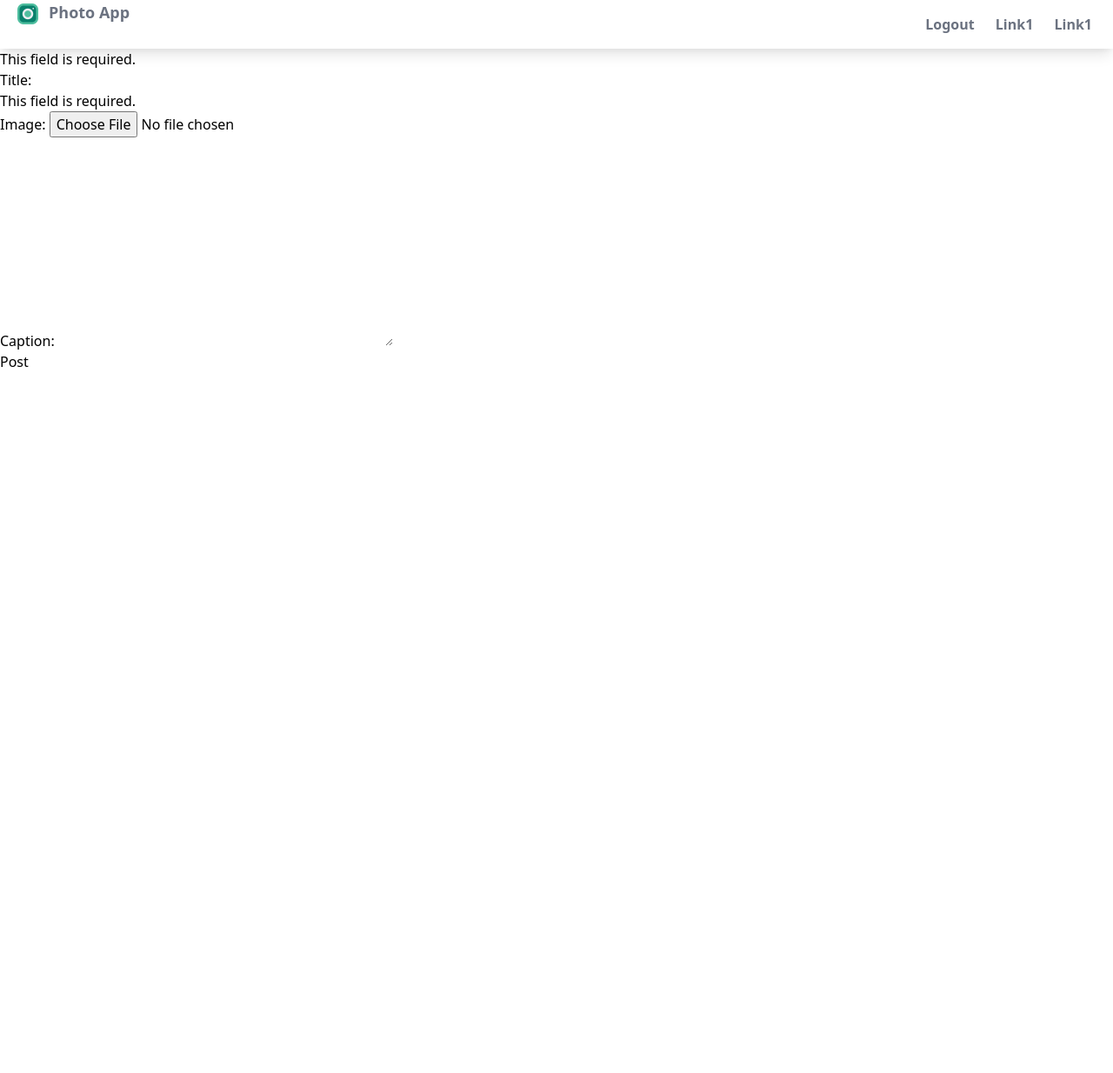
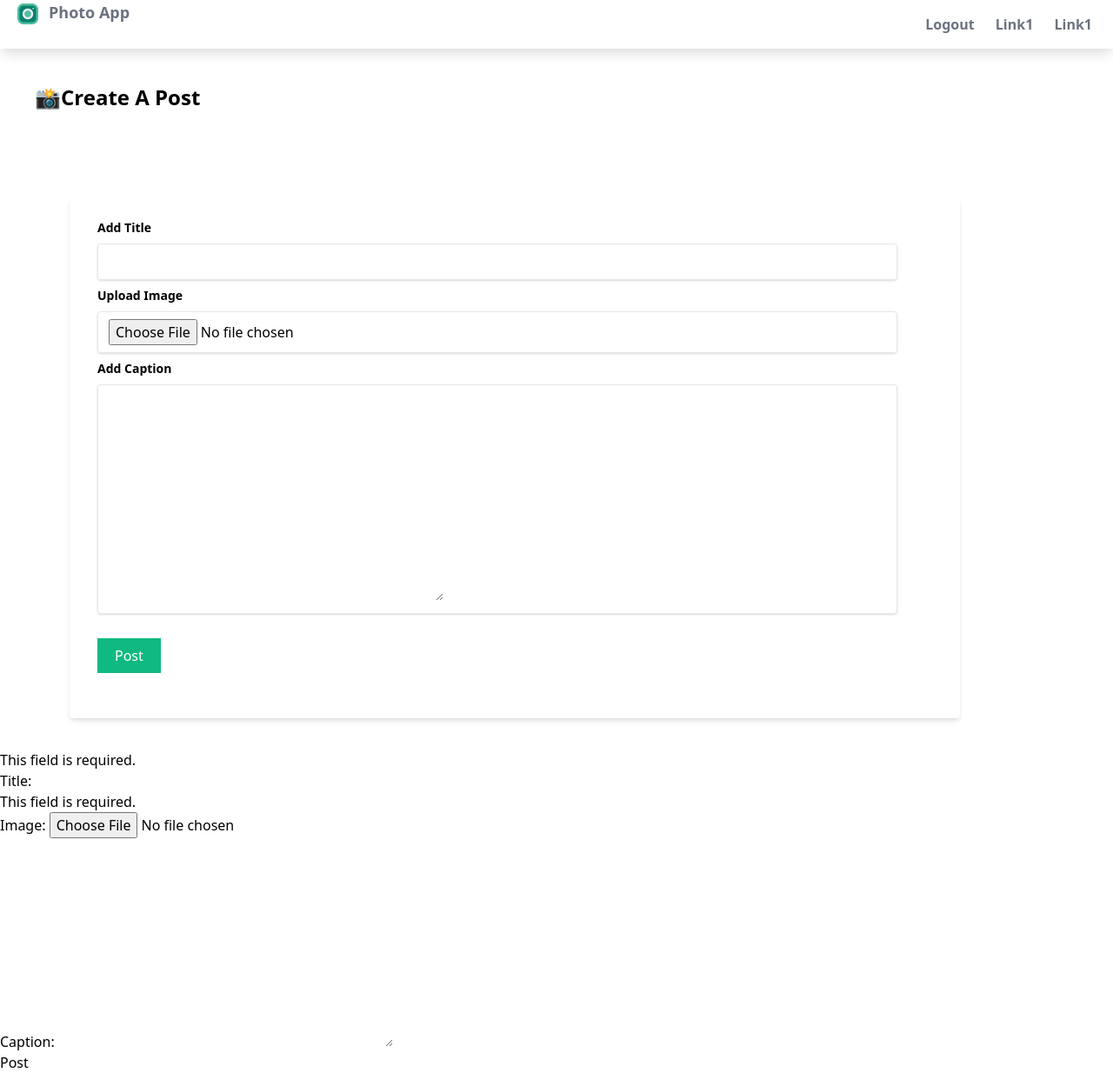
Before and after one commit to Harshs0891/Social-Media-App, a Django app: page /posts/create/ in a window 1280 px wide. Shown: the whole page at 87% size. Before the commit the page ends 422 px from the top, so only its background shows below. Run offline with Django 5.2, Linux system fonts and the light colour scheme; a user stored in the database is signed in; style sheets or scripts are compiled from the project's sources.

Commit message:
styled the post creation page

```diff
--- a/posts/templates/posts/create.html
+++ b/posts/templates/posts/create.html
@@ -1,9 +1,37 @@
 {% extends "users/base.html" %}
 {% block body %}
+<h2 class="text-2xl m-10 font-bold">📸Create A Post</h2>
+<div class="container py-5 mx-10">
+    <form action="" method="post" class="bg-white shadow-md m-10 px-8 rounded pt-6 pb-8 mb-4 w-4/5" enctype="multipart/form-data">
+        {% csrf_token %}
+
+        <div class="mb-2">
+            <label class="block text-grey-700 text-sm font-bold mb-2" for="">Add Title</label>
+            <div class="shadow appearance-none border rounded py-2 px-3 mr-10 text-grey-700">
+                {{ form.title }}
+            </div>
+        </div>
+
+        <div class="mb-2">
+            <label class="block text-grey-700 text-sm font-bold mb-2" for="">Upload Image</label>
+            <div class="shadow appearance-none border rounded py-2 px-3 mr-10 text-grey-700">
+                {{ form.image }}
+            </div>
+        </div>
+
+        <div class="mb-2">
+            <label class="block text-grey-700 text-sm font-bold mb-2" for="">Add Caption</label>
+            <div class="shadow appearance-none border rounded py-2 px-3 mr-10 text-grey-700">
+                {{ form.caption }}
+            </div>
+        </div>
+
+        <button class="bg-green-500 text-white my-5 px-5 py-2" type="submit">Post</button>
+    </form>
+</div>
 <form action="" method="post" enctype="multipart/form-data">
     {% csrf_token %}
     {{ form.as_p }}
-    {% comment %} <input type="submit" value="Submit"> {% endcomment %}
     <button type="submit">Post</button>
 </form>
 {% endblock body %}
--- a/users/templates/users/edit.html
+++ b/users/templates/users/edit.html
@@ -2,7 +2,7 @@
 {% block body %}
 <h2 class="text-2xl m-10 font-bold">👨🏽‍🦱Edit User Profile</h2>
 <div class="container py-5 mx-10">
-    <form action="" method="post" enctype="multipart/form-data">
+    <form action="" method="post" class="bg-white shadow-md m-10 px-8 rounded pt-6 pb-8 mb-4 w-4/5" enctype="multipart/form-data">
         {% csrf_token %}
 
         <div class="mb-2">
--- a/users/templates/users/password_change_form.html
+++ b/users/templates/users/password_change_form.html
@@ -11,7 +11,7 @@
         {% endif %}
     </div>
 
-    <form action="" method="post" enctype="multipart/form-data">
+    <form action="" class="bg-white shadow-md m-10 px-8 rounded pt-6 pb-8 mb-4 w-4/5" method="post" enctype="multipart/form-data">
         {% csrf_token %}
 
         <div class="mb-2">
```
